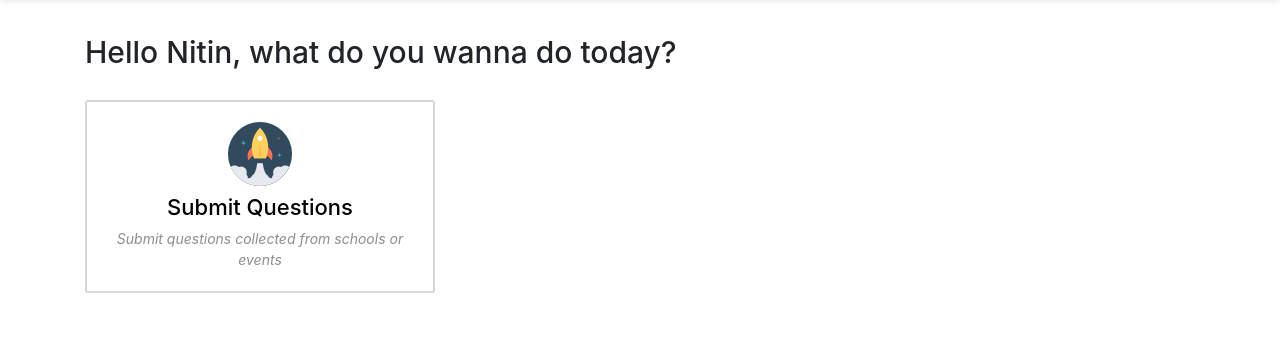
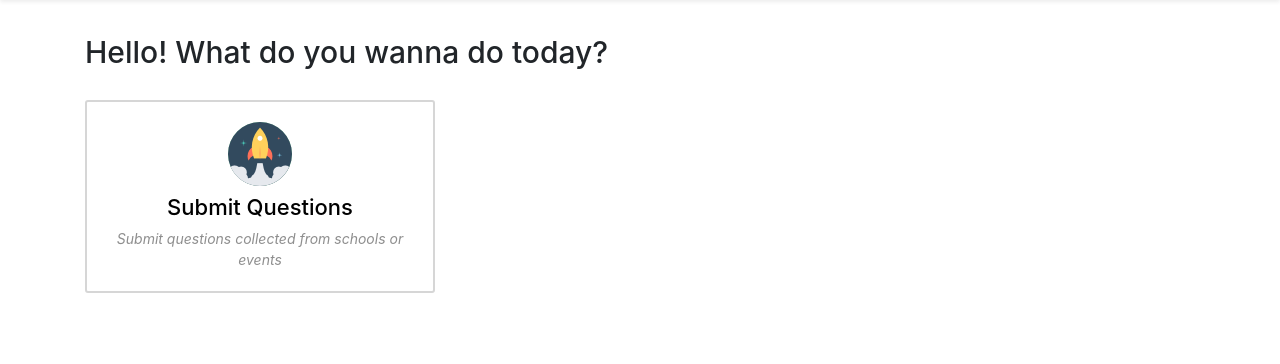
Before and after one commit to sawaliram/sawaliram, a Django app: page /dashboard/ in a window 1280 px wide. Shown: the part 56-420 px from the top of the page. Run offline with Django 3.2, Linux system fonts and the light colour scheme; some libraries are stand-ins or nearby versions.

Commit message:
Changed the welcome text on dashboard home

```diff
--- a/dashboard/templates/dashboard/home.html
+++ b/dashboard/templates/dashboard/home.html
@@ -7,7 +7,7 @@
 
 {% block content %}
 
-<h1 class="dashboard-home-greeting">Hello Nitin, what do you wanna do today?</h1>
+<h1 class="dashboard-home-greeting">Hello! What do you wanna do today?</h1>
 
 <div class="row tasks-list">
     <div class="col-4">
```
